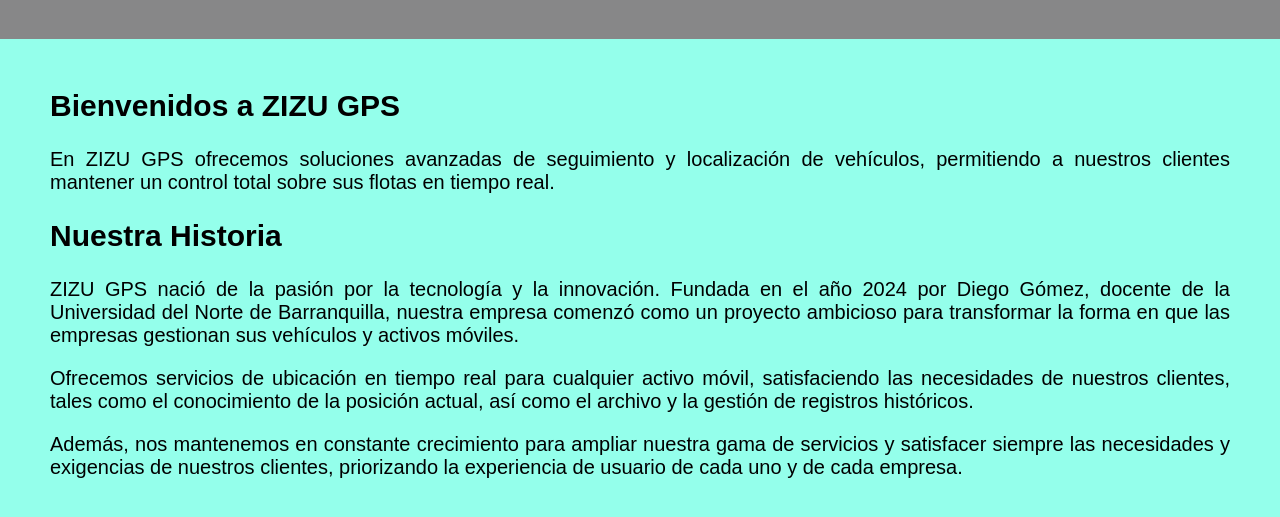
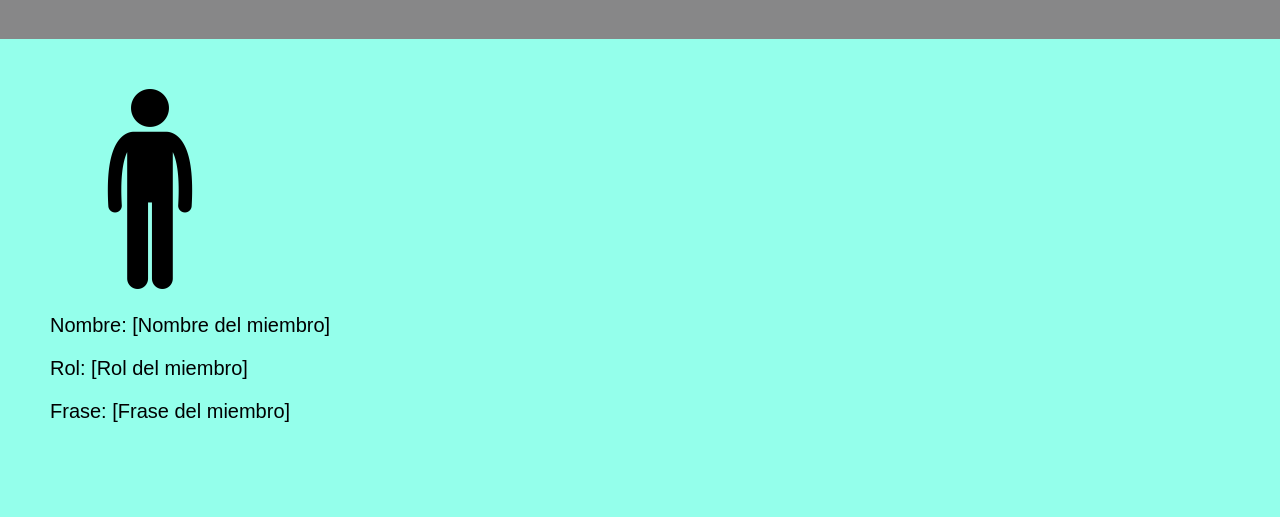
Before and after one commit to lgposso23/DSX, a plain HTML site: page public/Equipo_trabajo.html in a window 1280 px wide. Shown: the part 81-598 px from the top of the page. Drawn offline with Linux system fonts and the light colour scheme; files whose address does not match are found by name.

Commit message:
modified:   public/Equipo_trabajo.html

```diff
--- a/public/Equipo_trabajo.html
+++ b/public/Equipo_trabajo.html
@@ -72,13 +72,12 @@
 
     <!-- Contenido -->
     <div id="contenido">
-        <h2>Bienvenidos a ZIZU GPS</h2>
-        <p>En ZIZU GPS ofrecemos soluciones avanzadas de seguimiento y localización de vehículos, permitiendo a nuestros clientes mantener un control total sobre sus flotas en tiempo real.</p>
-
-        <h2>Nuestra Historia</h2>
-        <p>ZIZU GPS nació de la pasión por la tecnología y la innovación. Fundada en el año 2024 por Diego Gómez, docente de la Universidad del Norte de Barranquilla, nuestra empresa comenzó como un proyecto ambicioso para transformar la forma en que las empresas gestionan sus vehículos y activos móviles.</p>
-        <p>Ofrecemos servicios de ubicación en tiempo real para cualquier activo móvil, satisfaciendo las necesidades de nuestros clientes, tales como el conocimiento de la posición actual, así como el archivo y la gestión de registros históricos.</p>
-        <p>Además, nos mantenemos en constante crecimiento para ampliar nuestra gama de servicios y satisfacer siempre las necesidades y exigencias de nuestros clientes, priorizando la experiencia de usuario de cada uno y de cada empresa.</p>
+        <div class="team-member">
+            <img src="C:\Users\Camilo Amaya\disñeo\DSX\public\pics\LOGO_FOTO.png" alt="Foto de miembro del equipo">
+            <p>Nombre: [Nombre del miembro]</p>
+            <p>Rol: [Rol del miembro]</p>
+            <p>Frase: [Frase del miembro]</p>
+        </div>
     </div>
 
 
```
